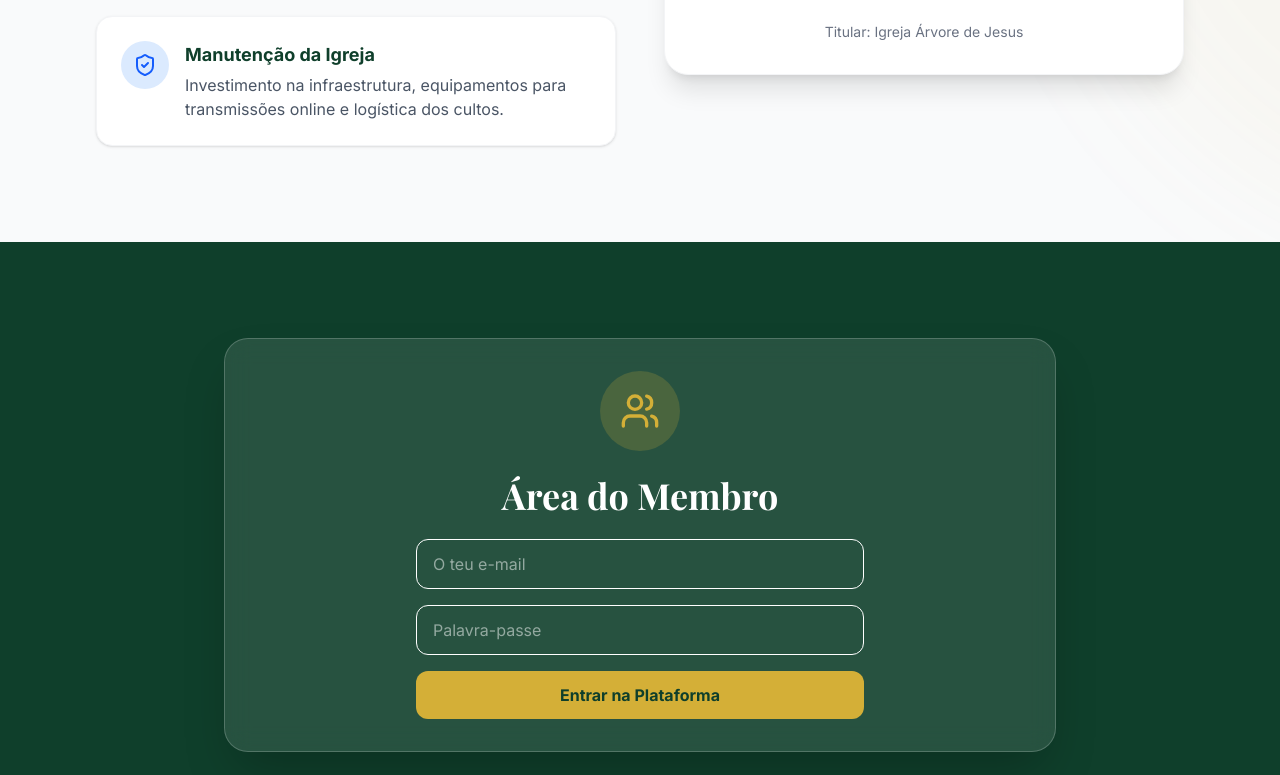
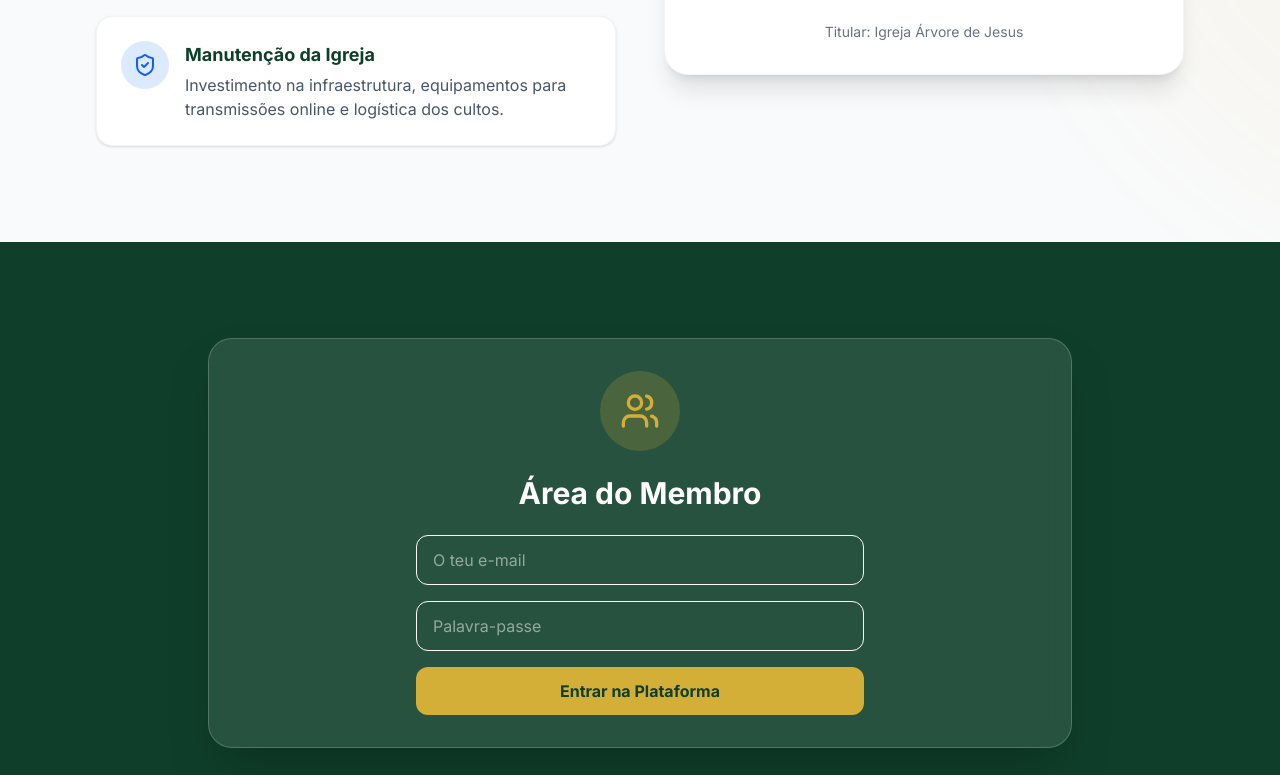
Before and after one commit to arvoredejesus12-beep/arvore-de-jesus, a React (Vite) app: page / in a window 1280 px wide. Shown: the part 11225-12000 px from the top of the page. Built offline with nearby package versions, Linux system fonts and the light colour scheme; no server answers; the database is empty.

Commit message:
feat: improve user role retrieval in MembersArea
Add loading state and sanitize role data when fetching from Firestore to ensure consistent role-based access control.

```diff
--- a/src/components/MembersArea.tsx
+++ b/src/components/MembersArea.tsx
@@ -1,10 +1,9 @@
 import { motion } from "motion/react";
-import { db } from "../firebase";
+import { db, auth } from "../firebase";
 import { doc, getDoc } from "firebase/firestore";
 import { signOut, onAuthStateChanged, signInWithEmailAndPassword } from "firebase/auth";
 import { Users } from "lucide-react";
 import { useState, useEffect } from "react";
-import { auth } from "../firebase";
 
 export function MembersArea() {
   const [isSubmitting, setIsSubmitting] = useState(false);
@@ -13,8 +12,9 @@ export function MembersArea() {
   const [password, setPassword] = useState("");
   const [user, setUser] = useState<any>(null);
   const [role, setRole] = useState<string | null>(null);
+  const [loading, setLoading] = useState(true);
 
-  // ✅ Detectar usuário e role
+  // ✅ Detectar usuário e buscar role
   useEffect(() => {
     const unsubscribe = onAuthStateChanged(auth, async (currentUser) => {
       setUser(currentUser);
@@ -25,12 +25,17 @@ export function MembersArea() {
 
         if (docSnap.exists()) {
           const data = docSnap.data();
-        console.log("Role:", data.role);
-        setRole(data.role); // ✅ AGORA FUNCIONA
+          console.log("Documento encontrado:", data);
+          setRole(data.role?.trim().toLowerCase());
+        } else {
+          console.log("Documento NÃO encontrado");
+          setRole(null);
         }
       } else {
         setRole(null);
       }
+
+      setLoading(false);
     });
 
     return () => unsubscribe();
@@ -57,27 +62,30 @@ export function MembersArea() {
     await signOut(auth);
   };
 
+  if (loading) {
+    return <div className="text-center py-10">Carregando...</div>;
+  }
+
   return (
-    <section id="members" className="py-24 bg-brand-green relative overflow-hidden">
-      <div className="max-w-4xl mx-auto px-4 sm:px-6 lg:px-8 relative z-10">
+    <section className="py-24 bg-brand-green">
+      <div className="max-w-4xl mx-auto px-4">
         <motion.div
           initial={{ opacity: 0 }}
-          whileInView={{ opacity: 1 }}
+          animate={{ opacity: 1 }}
           className="bg-white/10 backdrop-blur-md border border-white/20 rounded-3xl p-8 text-center text-white shadow-2xl"
         >
           <div className="w-20 h-20 bg-brand-gold/20 rounded-full flex items-center justify-center mx-auto mb-6">
             <Users className="w-10 h-10 text-brand-gold" />
           </div>
 
-          <h2 className="text-3xl md:text-4xl font-serif font-bold mb-4">
+          <h2 className="text-3xl font-bold mb-4">
             Área do Membro
           </h2>
 
-          {/* ✅ Se estiver logado */}
           {user ? (
             <>
               {role === "admin" && (
-                <div className="mt-6 p-6 bg-yellow-400 text-black rounded-xl">
+                <div className="mt-6 p-6 bg-yellow-400 text-black rounded-xl font-bold">
                   👑 Você está logado como ADMIN
                 </div>
               )}
@@ -99,7 +107,6 @@ export function MembersArea() {
               </button>
             </>
           ) : (
-            // ✅ Se NÃO estiver logado
             <form onSubmit={handleLogin} className="space-y-4 mt-6 max-w-md mx-auto">
               <input
                 required
```
Lines whose indentation alone changed are shown as unchanged.
